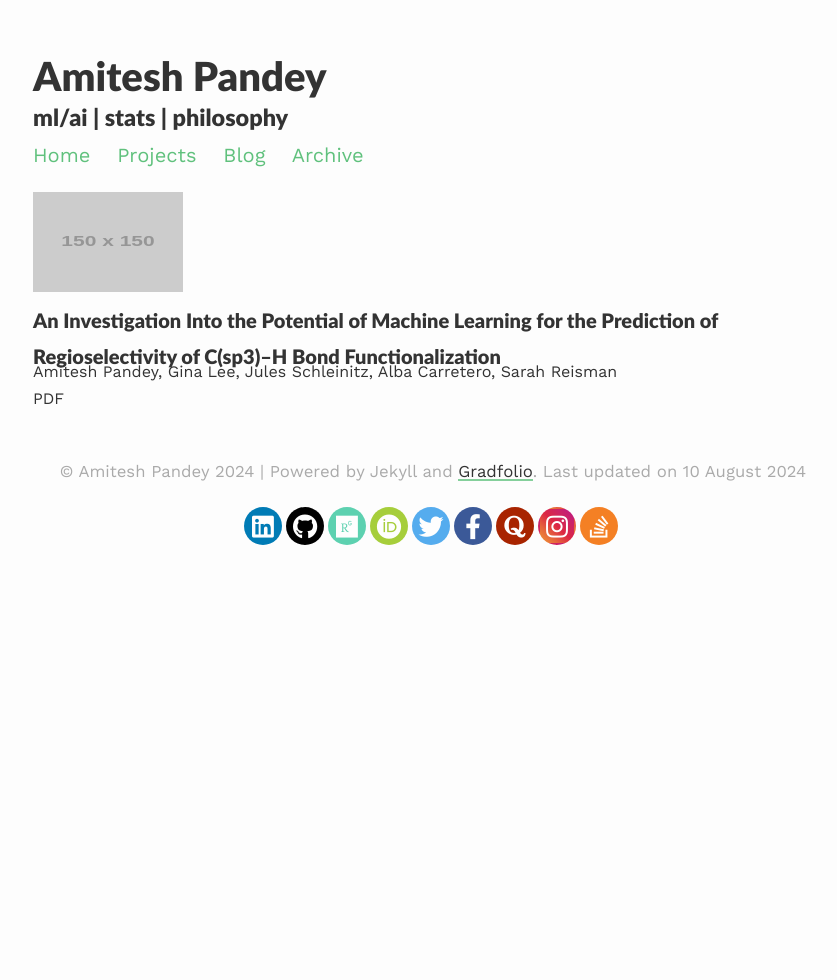
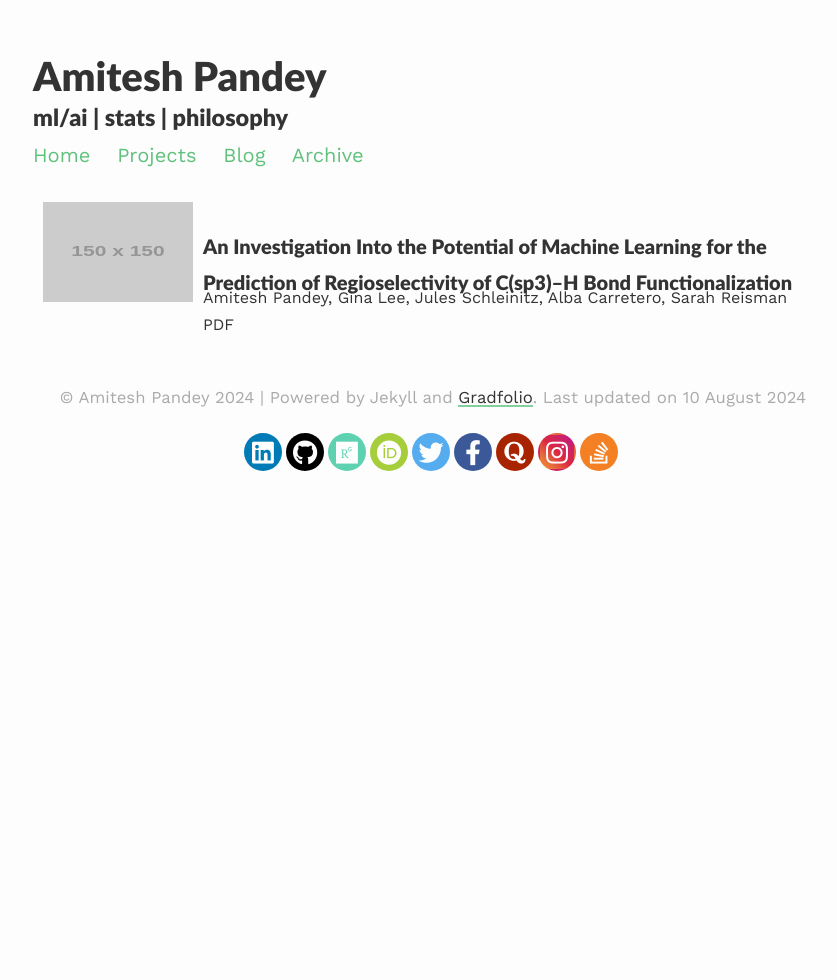
Before and after one commit to pandeyamitesh/pandeyamitesh, a Jekyll site: the page built from research/index.html, in a window 1280 px wide. Shown: the whole page, without its empty margins (207-1044 px from the left). Built offline with Jekyll 4.4.1, drawn with Linux system fonts in a browser that asks for light colours; nearby versions of some CDN libraries.

Commit message:
Update index.html

```diff
--- a/research/index.html
+++ b/research/index.html
@@ -3,9 +3,11 @@ layout: default
 ---
 
 <div class="research-list">
-  <img src="https://via.placeholder.com/150" class = "research-image"/>
+  <img src="https://via.placeholder.com/150" class = "research-image" style = "float: left; margin: 10px;">
   <div class = "research-text">
-  <h3 class = "research-heading">An Investigation Into the Potential of Machine Learning for the Prediction of Regioselectivity of C(sp3)–H Bond Functionalization</h3>
+  <h3 class = "research-heading">
+    <br> An Investigation Into the Potential of Machine Learning for the Prediction of Regioselectivity of C(sp3)–H Bond Functionalization
+  </h3>
   <p class = "research-desc">Amitesh Pandey, Gina Lee, Jules Schleinitz, Alba Carretero, Sarah Reisman</p>
   <p class = "research-desc">PDF</p>
   </div>
```
